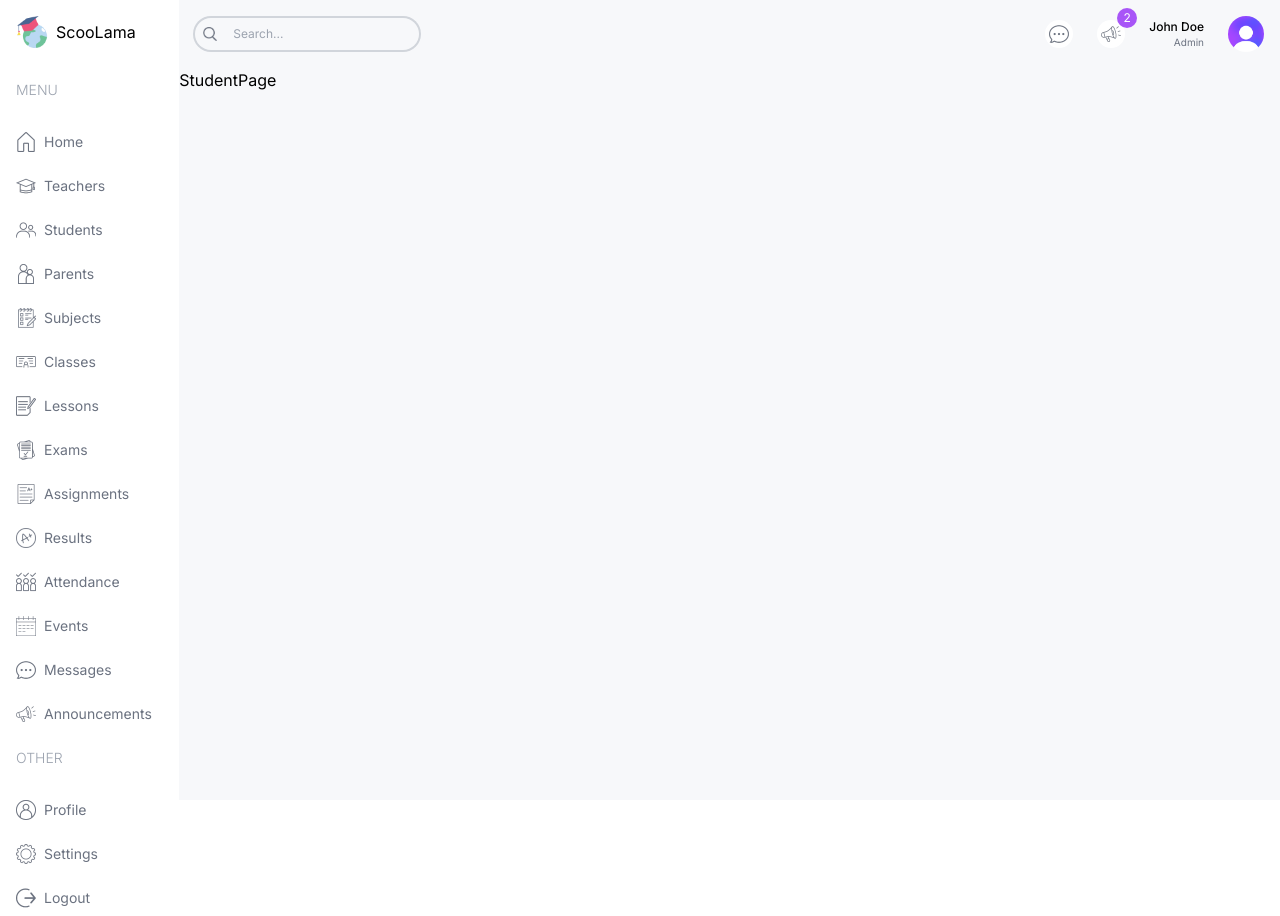
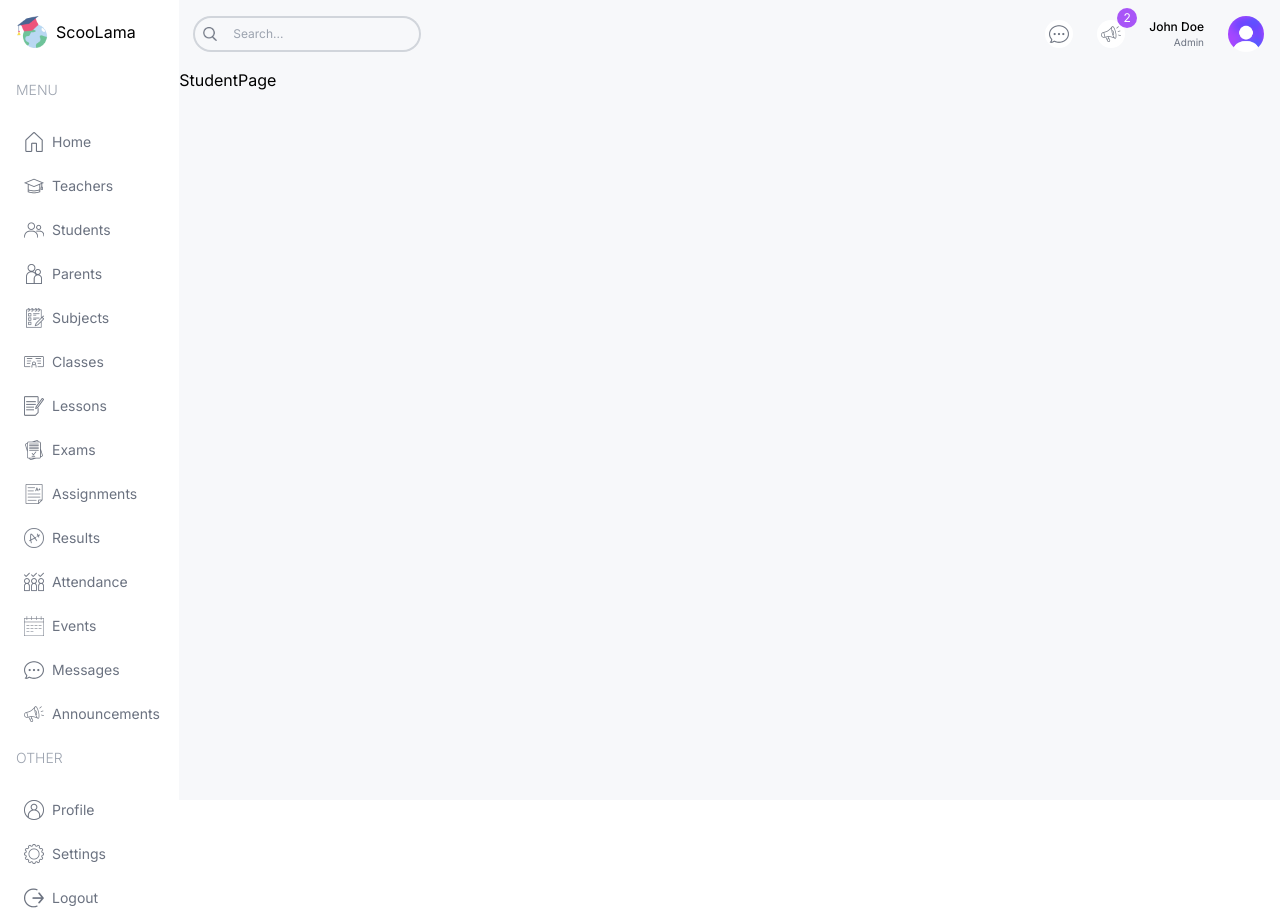
Before and after one commit to Safeya-Yasien/next-dashboard-ui, a Next.js app: page /student in a window 1280 px wide. Built offline with nearby package versions, Linux system fonts and the light colour scheme.

Commit message:
style: :lipstick: update menu items styles

```diff
--- a/src/components/Menu.tsx
+++ b/src/components/Menu.tsx
@@ -1,3 +1,4 @@
+import { role } from "@/lib/data";
 import Image from "next/image";
 import Link from "next/link";
 
@@ -124,16 +125,23 @@ const Menu = () => {
           <span className="hidden lg:block text-gray-400  font-light my-4">
             {i.title}
           </span>
-          {i.items.map((item) => (
+          {i.items.map((item) =>
+            item.visible.includes(role) ? (
               <Link
                 href={item.href}
                 key={item.label}
-              className="flex items-center gap-2 justify-center lg:justify-start text-gray-500 py-2"
+                className="flex items-center gap-2 justify-center lg:justify-start text-gray-500 md:px-2 py-2 rounded-md hover:bg-lamaSkyLight"
               >
-              <Image src={item.icon} alt={item.label} height={20} width={20} />
+                <Image
+                  src={item.icon}
+                  alt={item.label}
+                  height={20}
+                  width={20}
+                />
                 <span className="hidden lg:block">{item.label}</span>
               </Link>
-          ))}
+            ) : null
+          )}
         </div>
       ))}
     </div>
--- a/src/lib/data.ts
+++ b/src/lib/data.ts
@@ -915,7 +915,6 @@ export const announcementsData = [
   },
 ];
 
-
 // YOU SHOULD CHANGE THE DATES OF THE EVENTS TO THE CURRENT DATE TO SEE THE EVENTS ON THE CALENDAR
 export const calendarEvents = [
   {
```
Lines whose indentation alone changed are shown as unchanged.
